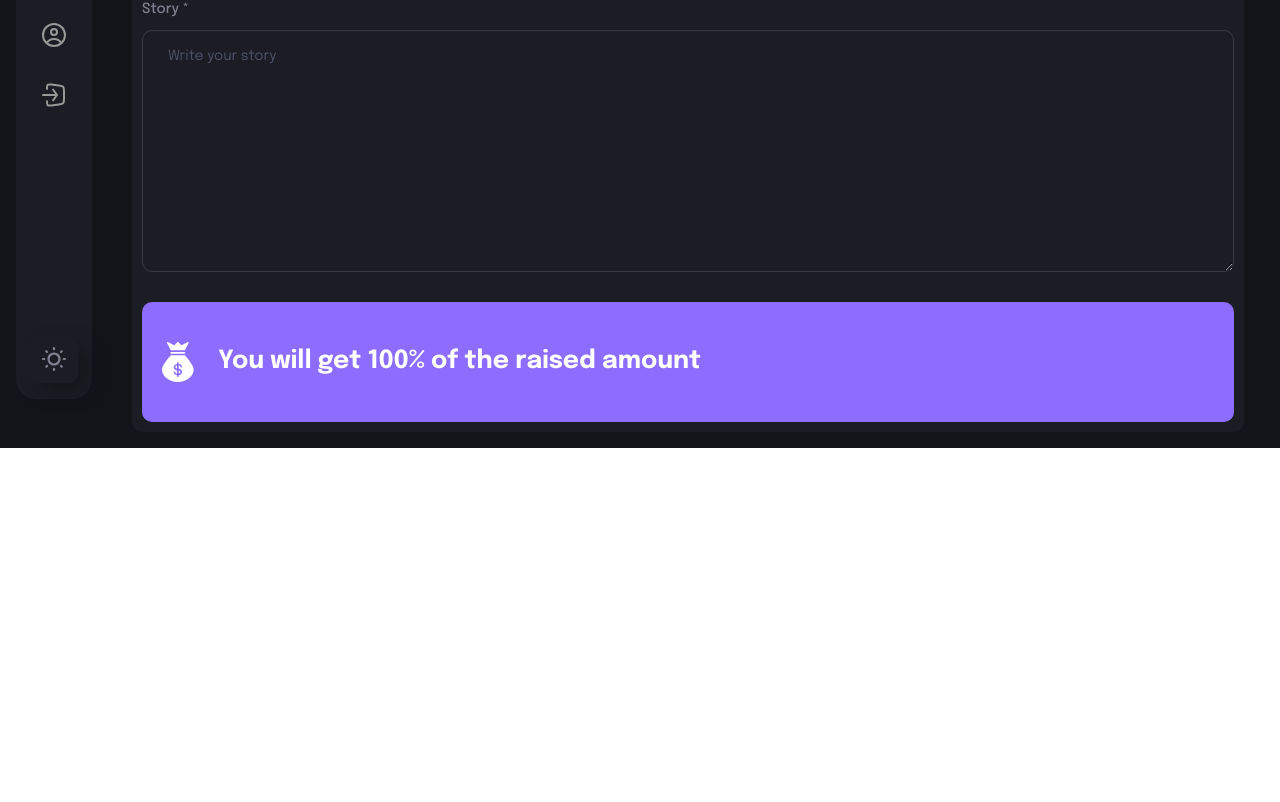
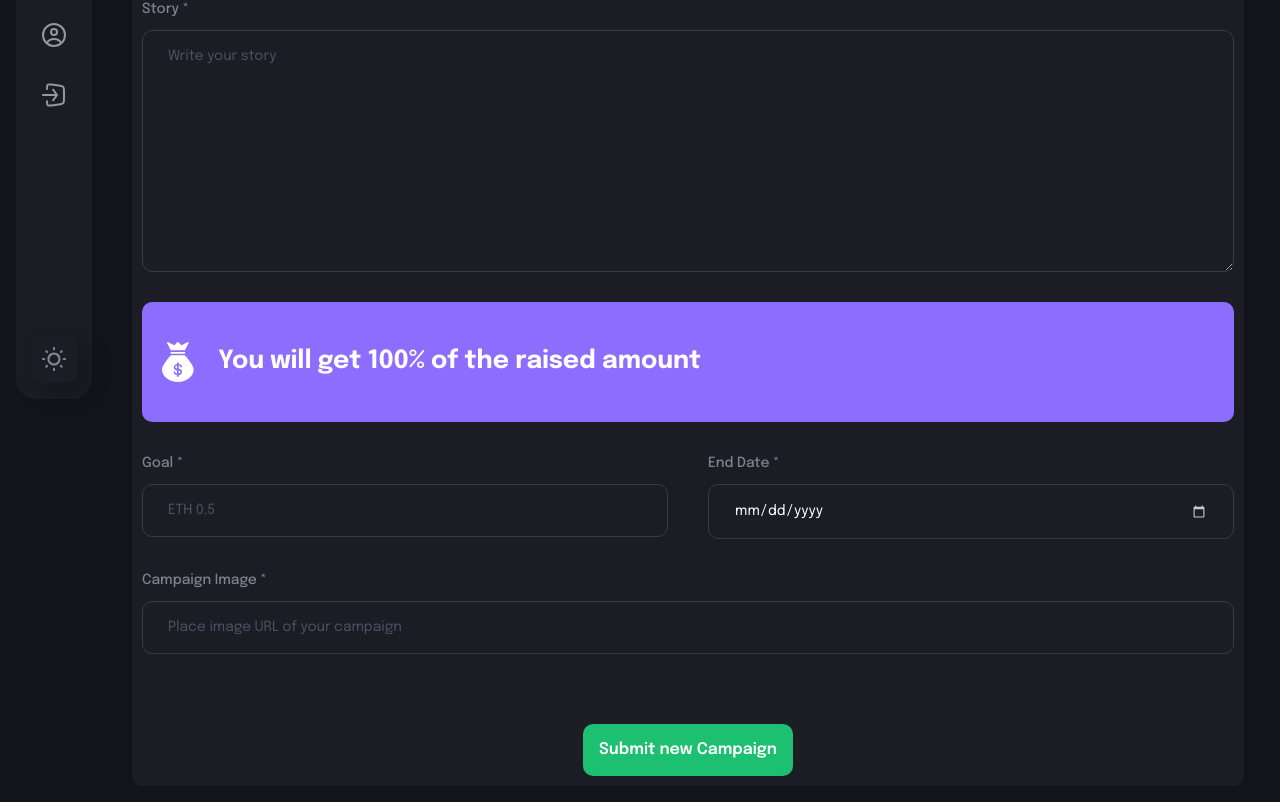
Before and after one commit to ramygouiaa/web3-croudFunding, a React (Vite) app in the folder client/: page /create-campaign in a window 1280 px wide. Shown: the part 365-1167 px from the top of the page. Before the commit the page ends 813 px from the top, so only its background shows below. Built offline with nearby package versions, Linux system fonts and the light colour scheme; what @thirdweb-dev/react would draw is missing.

Commit message:
implementing form layout

```diff
--- a/client/src/pages/CreateCampaign.jsx
+++ b/client/src/pages/CreateCampaign.jsx
@@ -19,6 +19,10 @@ const CreateCampaign = () => {
     image: ''
   })
 
+  const handleFormFieldChange = (fieldName, e) => {
+    setForm({...form, [fieldName]: e.target.value})
+  }
+
   const handleSubmit = () => {
 
   }
@@ -36,14 +40,14 @@ const CreateCampaign = () => {
             placeholder='John Doe'
             inputType="text"
             value={form.name}
-            handleChange={() => { }}
+            handleChange={(e) => handleFormFieldChange('name', e)}
           />
           <FormField
             labelName='Campaign Title *'
             placeholder='Write a title'
             inputType="text"
             value={form.title}
-            handleChange={() => { }}
+            handleChange={(e) => handleFormFieldChange('title', e)}
           />
         </div>
 
@@ -52,12 +56,44 @@ const CreateCampaign = () => {
           placeholder='Write your story'
           isTextArea
           value={form.description}
-          handleChange={() => { }}
+          handleChange={(e) => handleFormFieldChange('description', e)}
         />
         <div className='w-full flex justify-start items-center p-4 bg-[#8c6dfd] h-[120px] rounded-[10px]'>
           <img src={money} alt='money' className='w-[40px] h-[40px] object-contain' />
           <h4 className='font-epilogue font-bold text-[25px] text-white ml-[20px]'>You will get 100% of the raised amount</h4>
         </div>
+
+        <div className='flex flex-wrap gap-[40px]'>
+          <FormField
+            labelName='Goal *'
+            placeholder='ETH 0.5'
+            inputType="text"
+            value={form.target}
+            handleChange={(e) => handleFormFieldChange('target', e)}
+          />
+          <FormField
+            labelName='End Date *'
+            placeholder='End Date'
+            inputType="date"
+            value={form.deadline}
+            handleChange={(e) => handleFormFieldChange('deadline', e)}
+          />
+          </div>
+          <FormField
+            labelName='Campaign Image *'
+            placeholder='Place image URL of your campaign'
+            inputType="url"
+            value={form.image}
+            handleChange={(e) => handleFormFieldChange('image', e)}
+          />
+          <div className='flex justify-center items-center mt-[40px]'>
+            <CustomButton
+              btnType="submit"
+              title="Submit new Campaign"
+              styles="bg-[#1dc071]"
+            />
+          </div>
+
       </form>
 
     </div>
```
